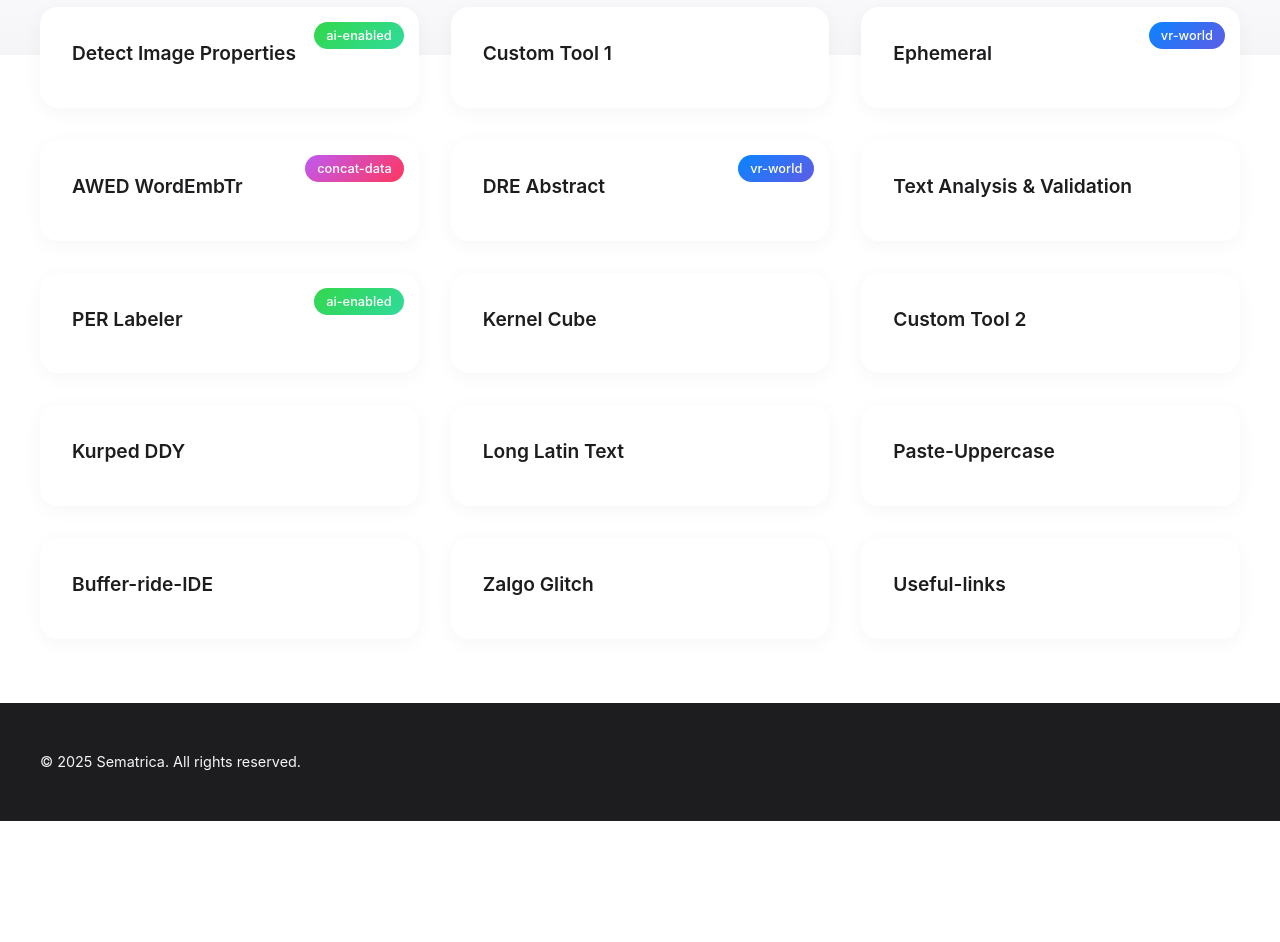
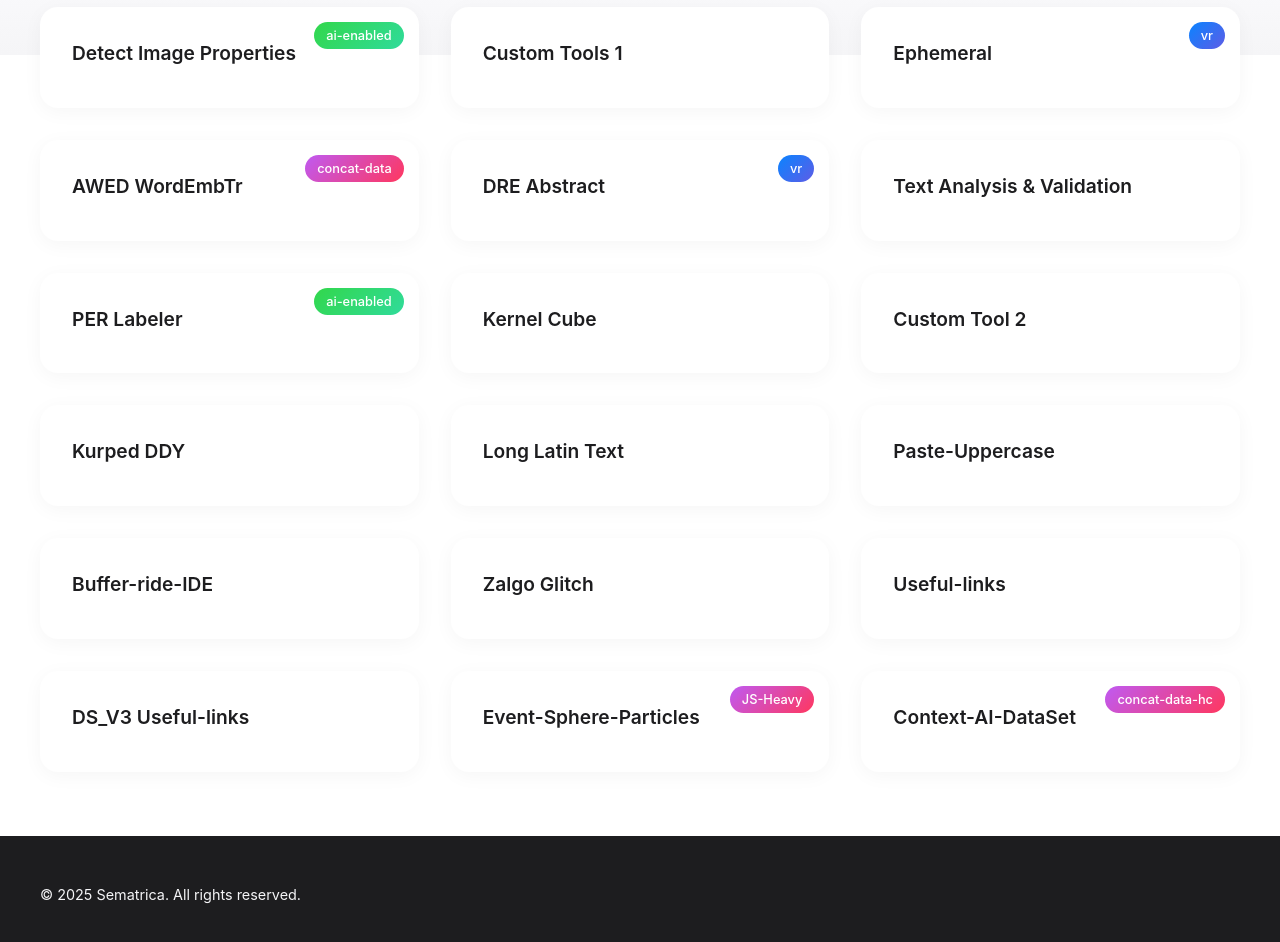
Before and after one commit to sematrica/central-dash, a plain HTML site: page index.html in a window 1280 px wide. Shown: the part 201-1143 px from the top of the page. Before the commit the page ends 1022 px from the top, so only its background shows below. Drawn offline with Linux system fonts and the light colour scheme.

Commit message:
Update index.html

```diff
--- a/index.html
+++ b/index.html
@@ -173,11 +173,6 @@
         <ul class="nav-links">
             <li><a href="https://sematrica.github.io">Sematrica</a></li>
             <li><a href="http://sematrica.github.io">Semtrica GitHub</a></li>
-            <li><a href=" https://sematrica.github.io/DeepSeekV3_LinkLibrary/">DeepSeek V3 Useful-links</a></li>
-
-
-
-
 
         </ul>
     </div>
@@ -196,11 +191,11 @@
         </a>
 
         <a href="https://sematrica.github.io/Custom-Tool-1/" class="tool-card">
-            <div class="tool-name">Custom Tool 1</div>
+            <div class="tool-name">Custom Tools 1</div>
         </a>
 
         <a href="https://sematrica.github.io/ephemeral/" class="tool-card">
-            <div class="tool-tag vr">vr-world</div>
+            <div class="tool-tag vr">vr</div>
             <div class="tool-name">Ephemeral</div>
         </a>
 
@@ -211,7 +206,7 @@
         </a>
 
         <a href="https://sematrica.github.io/dreabstract/" class="tool-card">
-            <div class="tool-tag vr">vr-world</div>
+            <div class="tool-tag vr">vr</div>
             <div class="tool-name">DRE Abstract</div>
         </a>
 
@@ -256,9 +251,19 @@
             <div class="tool-name">Useful-links</div>
         </a>
 
+        <a href="https://sematrica.github.io/DeepSeekV3_LinkLibrary/" class="tool-card">
+            <div class="tool-name">DS_V3 Useful-links</div>
+        </a>
 
+        <a href="https://sematrica.github.io/event_spheres/" class="tool-card">
+            <div class="tool-name">Event-Sphere-Particles</div>
+            <div class="tool-tag concat-data">JS-Heavy</div>
 
         <!-- ... rest of tool cards with updated tags ... -->
+        <a href="https://sematrica.github.io/Context-AI-DataSet/" class="tool-card">
+            <div class="tool-name">Context-AI-DataSet</div>
+            <div class="tool-tag concat-data">concat-data-hc</div>
+        </a>
     </div>
 </div>
 
```
